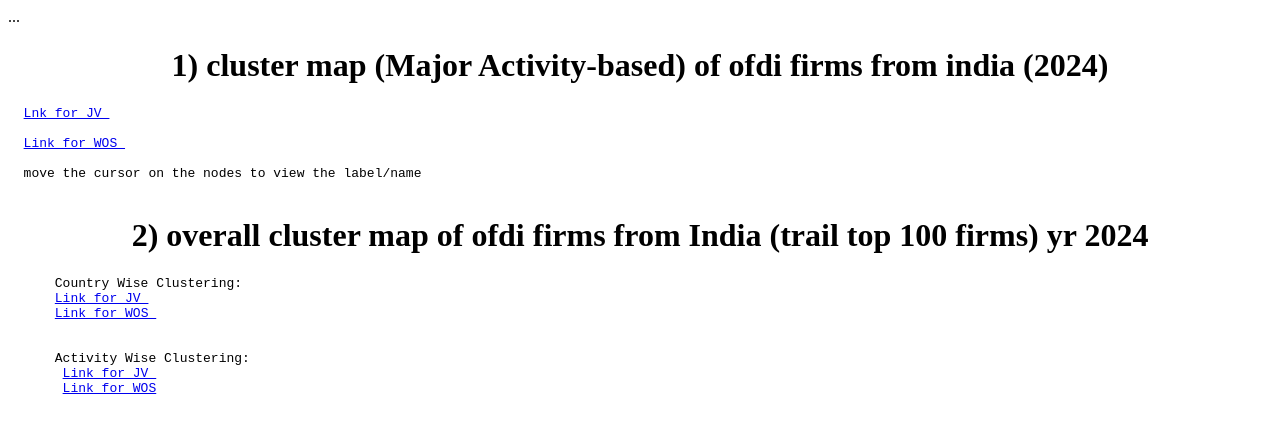
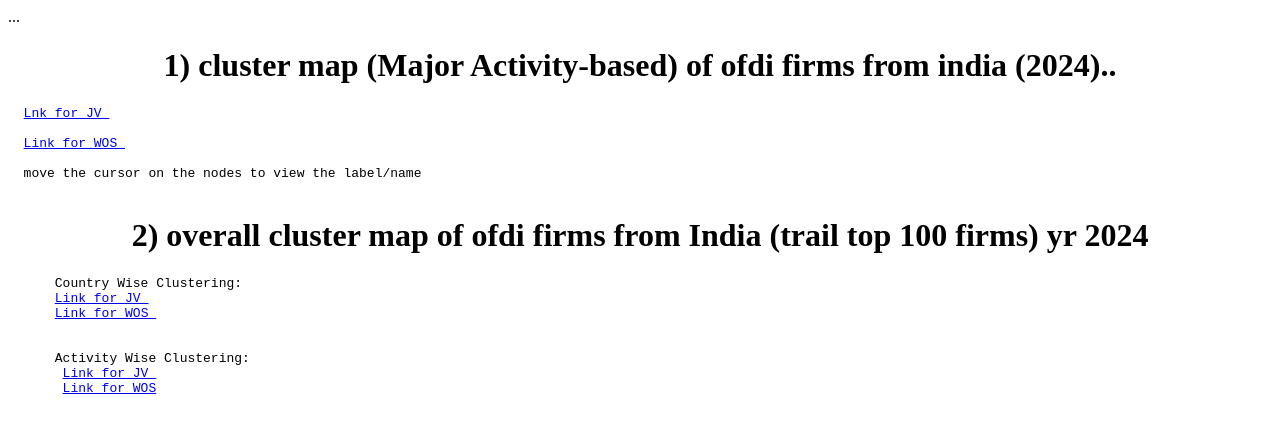
Before and after one commit to siddarthx07/OFDI-clustering-analysis, a plain HTML site: page index.html in a window 1280 px wide. Drawn offline with Linux system fonts and the light colour scheme.

Commit message:
Update index.html

```diff
--- a/index.html
+++ b/index.html
@@ -6,7 +6,7 @@
 </head>
 <body>
 
-<h1 align="center">1) cluster map (Major Activity-based) of ofdi firms from india (2024)</h1>
+<h1 align="center">1) cluster map (Major Activity-based) of ofdi firms from india (2024)..</h1>
 <pre>
   <a href='/OFDI-clustering-analysis/jv_majoractivity_2024.html'>Lnk for JV </a>
 
```
